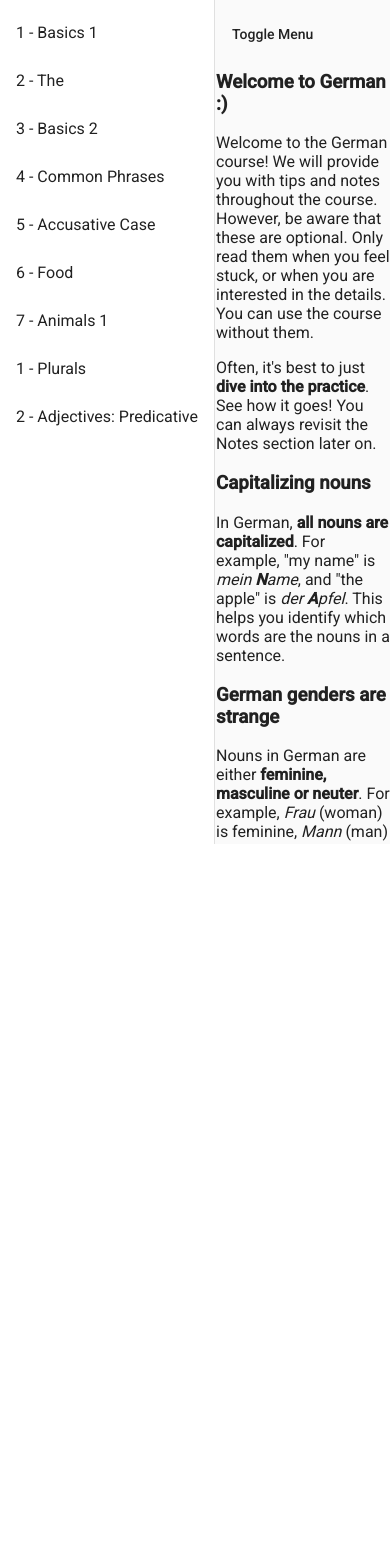
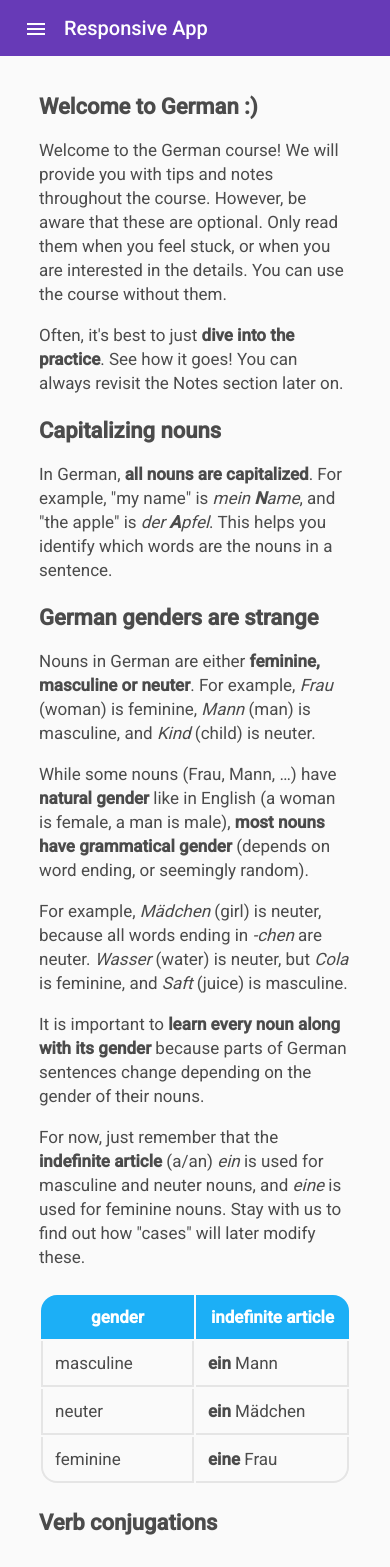
Before and after one commit to joanroig/german, an Angular app: page / in a window 390 px wide. Shown: the top 1567 px of the page. Before the commit the page ends 844 px from the top, so only its background shows below. Built offline with nearby package versions, Linux system fonts and the light colour scheme.

Commit message:
Layout cloned from https://stackblitz.com/angular/pymganppqmm?file=app%2Fsidenav-responsive-example.ts

```diff
--- a/src/app/app.component.html
+++ b/src/app/app.component.html
@@ -1,17 +1,25 @@
-<mat-sidenav-container class="example-container">
-  <mat-sidenav #sidenav mode="side" [(opened)]="opened" (opened)="events.push('open!')"
-    (closed)="events.push('close!')">
+<div class="mat-app-background basic-container">
+
+  <div class="example-container" [class.example-is-mobile]="mobileQuery.matches">
+    <mat-toolbar color="primary" class="example-toolbar">
+      <button mat-icon-button (click)="snav.toggle()">
+        <mat-icon>menu</mat-icon>
+      </button>
+      <h1 class="example-app-name">Responsive App</h1>
+    </mat-toolbar>
+
+    <mat-sidenav-container class="example-sidenav-container" [style.marginTop.px]="mobileQuery.matches ? 56 : 0">
+      <mat-sidenav #snav [mode]="'side'" [fixedInViewport]="mobileQuery.matches" fixedTopGap="56">
         <mat-nav-list>
-      <!-- [routerLink]="document.title"  -->
+          <!-- <a mat-list-item routerLink="." *ngFor="let nav of fillerNav">{{nav}}</a> -->
           <a mat-list-item *ngFor="let document of documents" (click)="loadFile(document.file)">
             {{document.lesson}} - {{document.title}} </a>
         </mat-nav-list>
       </mat-sidenav>
 
       <mat-sidenav-content>
-    <p><button mat-button (click)="sidenav.toggle()">Toggle Menu</button></p>
-    <div [innerHTML]="selected"></div>
+        <div class="inner" [innerHTML]="selected"></div>
       </mat-sidenav-content>
     </mat-sidenav-container>
-
-<!-- <router-outlet></router-outlet> -->
+  </div>
+</div>
--- a/src/app/app.component.scss
+++ b/src/app/app.component.scss
@@ -1,4 +1,10 @@
+.basic-container {
+  padding: 30px;
+}
+
 .example-container {
+  display: flex;
+  flex-direction: column;
   position: absolute;
   top: 0;
   bottom: 0;
@@ -6,9 +12,24 @@
   right: 0;
 }
 
-.example-events {
-  width: 300px;
-  height: 200px;
-  overflow: auto;
-  border: 1px solid #555;
+.example-is-mobile .example-toolbar {
+  position: fixed;
+  /* Make sure the toolbar will stay on top of the content as it scrolls past. */
+  z-index: 2;
 }
+
+h1.example-app-name {
+  margin-left: 8px;
+}
+
+.example-sidenav-container {
+  /* When the sidenav is not fixed, stretch the sidenav container to fill the available space. This
+     causes `<mat-sidenav-content>` to act as our scrolling element for desktop layouts. */
+  flex: 1;
+}
+
+.example-is-mobile .example-sidenav-container {
+  /* When the sidenav is fixed, don't constrain the height of the sidenav container. This allows the
+     `<body>` to be our scrolling element for mobile layouts. */
+  flex: 1 0 auto;
+}
--- a/src/app/app.component.ts
+++ b/src/app/app.component.ts
@@ -1,7 +1,8 @@
-import { Component } from '@angular/core';
+import { Component, ChangeDetectorRef } from '@angular/core';
 import docs from '../documents.json';
 import { Doc } from './documents.model.js';
 import { HttpClient } from '@angular/common/http';
+import { MediaMatcher } from '@angular/cdk/layout';
 
 @Component({
   selector: 'app-root',
@@ -14,16 +15,29 @@ export class AppComponent {
   opened = true;
   documents: Doc[];
 
+  mobileQuery: MediaQueryList;
+
   selected: string;
 
-  constructor(private http: HttpClient) {
+  constructor(changeDetectorRef: ChangeDetectorRef, media: MediaMatcher, private http: HttpClient) {
     this.documents = docs;
     this.loadFile(docs[0].file);
+
+    this.mobileQuery = media.matchMedia('(max-width: 600px)');
+    this._mobileQueryListener = () => changeDetectorRef.detectChanges();
+    this.mobileQuery.addListener(this._mobileQueryListener);
   }
+
+  private _mobileQueryListener: () => void;
+
+  ngOnDestroy(): void {
+    this.mobileQuery.removeListener(this._mobileQueryListener);
+  }
+
 
   loadFile(file: string) {
     this.http.get<string>(file, { responseType: 'text' as 'json' }).subscribe(data => {
-      console.log(data);
+      // console.log(data);
       this.selected = data;
     });
   }
--- a/src/styles.scss
+++ b/src/styles.scss
@@ -10,123 +10,100 @@ body {
   font-family: Roboto, "Helvetica Neue", sans-serif;
 }
 
+// Duolingo extracted CSS
 
-// html {
-//     line-height:1.15;
-//     -ms-text-size-adjust:100%;
-//     -webkit-text-size-adjust:100%
+._3Fb9m {
 
-//    box-sizing: border-box;
-//    color: rgb(75, 75, 75);
-//    cursor: default;
-//    font-family: din-round, sans-serif;
-//    font-feature-settings: normal;
-//    font-kerning: auto;
-//    font-language-override: normal;
-//    font-optical-sizing: auto;
-//    font-size: 17px;
-//    font-size-adjust: none;
-//    font-stretch: 100%;
-//    font-style: normal;
-//    font-variant: normal;
-//    font-variant-alternates: normal;
-//    font-variant-caps: normal;
-//    font-variant-east-asian: normal;
-//    font-variant-ligatures: normal;
-//    font-variant-numeric: normal;
-//    font-variant-position: normal;
-//    font-variation-settings: normal;
-//    font-weight: 500;
-//    line-height: 24px;
-//    outline-color: rgb(75, 75, 75);
-//    outline-style: none;
-//    outline-width: 0px;
-//    padding-top: 15px;
-//    text-align: start;
-//    user-select: auto;
-//    word-break: break-word;
-//    -moz-osx-font-smoothing: grayscale;
-//    }
+  width: 80%;
+  margin-left: auto;
+  margin-right: auto;
 
+  color: #4b4b4b;
+  font-size: 17px;
+  line-height: 24px;
+  padding-top: 15px;
+  word-break: break-word
+}
 
+._3Fb9m a {
+  color: #1caff6
+}
 
-//    ._3Fb9m {
+._3Fb9m h1,
+._3Fb9m h2,
+._3Fb9m h3,
+._3Fb9m h4,
+._3Fb9m h5,
+._3Fb9m h6 {
+  color: inherit;
+  font-size: 22px;
+  font-weight: 700;
+  line-height: 28px;
+  margin-bottom: 12px;
+  text-transform: none
+}
 
-//    width: 80%;
-//    margin-left: auto;
-//    margin-right: auto;
+._3Fb9m h1 em,
+._3Fb9m h2 em,
+._3Fb9m h3 em,
+._3Fb9m h4 em,
+._3Fb9m h5 em,
+._3Fb9m h6 em {
+  font-style: inherit
+}
 
-//     color:#4b4b4b;
-//     font-size:17px;
-//     line-height:24px;
-//     padding-top:15px;
-//     word-break:break-word
-//    }
-//    ._3Fb9m a {
-//     color:#1caff6
-//    }
-//    ._3Fb9m h1,
-//    ._3Fb9m h2,
-//    ._3Fb9m h3,
-//    ._3Fb9m h4,
-//    ._3Fb9m h5,
-//    ._3Fb9m h6 {
-//     color:inherit;
-//     font-size:22px;
-//     font-weight:700;
-//     line-height:28px;
-//     margin-bottom:12px;
-//     text-transform:none
-//    }
-//    ._3Fb9m h1 em,
-//    ._3Fb9m h2 em,
-//    ._3Fb9m h3 em,
-//    ._3Fb9m h4 em,
-//    ._3Fb9m h5 em,
-//    ._3Fb9m h6 em {
-//     font-style:inherit
-//    }
-//    ._3Fb9m img {
-//     max-width:100%
-//    }
-//    ._3Fb9m table {
-//     margin:24px 0;
-//     table-layout:fixed;
-//     width:100%
-//    }
-//    ._3Fb9m td,
-//    ._3Fb9m th {
-//     padding:10px 12px
-//    }
-//    ._3Fb9m td {
-//     border-bottom:2px solid #e5e5e5;
-//     border-right:2px solid #e5e5e5;
-//     border-top:0;
-//     vertical-align:top
-//    }
-//    ._3Fb9m td:first-child {
-//     border-left:2px solid #e5e5e5
-//    }
-//    ._3Fb9m th {
-//     background:#1caff6;
-//     color:#fff
-//    }
-//    ._3Fb9m th:first-child {
-//     border-radius:16px 0 0 0
-//    }
-//    ._3Fb9m th:last-child {
-//     border-radius:0 16px 0 0
-//    }
-//    ._3Fb9m tr:last-child td:first-child {
-//     border-radius:0 0 0 16px
-//    }
-//    ._3Fb9m tr:last-child td:last-child {
-//     border-radius:0 0 16px 0
-//    }
-//    ._3Fb9m ul {
-//     list-style-type:disc;
-//     margin:24px 0 24px 20px
-//    }
-//    ._3Fb9m ul li:not(:last-child) {
-//     margin-bottom:12px
-//    }
+._3Fb9m img {
+  max-width: 100%
+}
+
+._3Fb9m table {
+  margin: 24px 0;
+  table-layout: fixed;
+  width: 100%
+}
+
+._3Fb9m td,
+._3Fb9m th {
+  padding: 10px 12px
+}
+
+._3Fb9m td {
+  border-bottom: 2px solid #e5e5e5;
+  border-right: 2px solid #e5e5e5;
+  border-top: 0;
+  vertical-align: top
+}
+
+._3Fb9m td:first-child {
+  border-left: 2px solid #e5e5e5
+}
+
+._3Fb9m th {
+  background: #1caff6;
+  color: #fff
+}
+
+._3Fb9m th:first-child {
+  border-radius: 16px 0 0 0
+}
+
+._3Fb9m th:last-child {
+  border-radius: 0 16px 0 0
+}
+
+._3Fb9m tr:last-child td:first-child {
+  border-radius: 0 0 0 16px
+}
+
+._3Fb9m tr:last-child td:last-child {
+  border-radius: 0 0 16px 0
+}
+
+._3Fb9m ul {
+  list-style-type: disc;
+  margin: 24px 0 24px 20px
+}
+
+._3Fb9m ul li:not(:last-child) {
+  margin-bottom: 12px
+}
```
Lines whose indentation alone changed are shown as unchanged.
